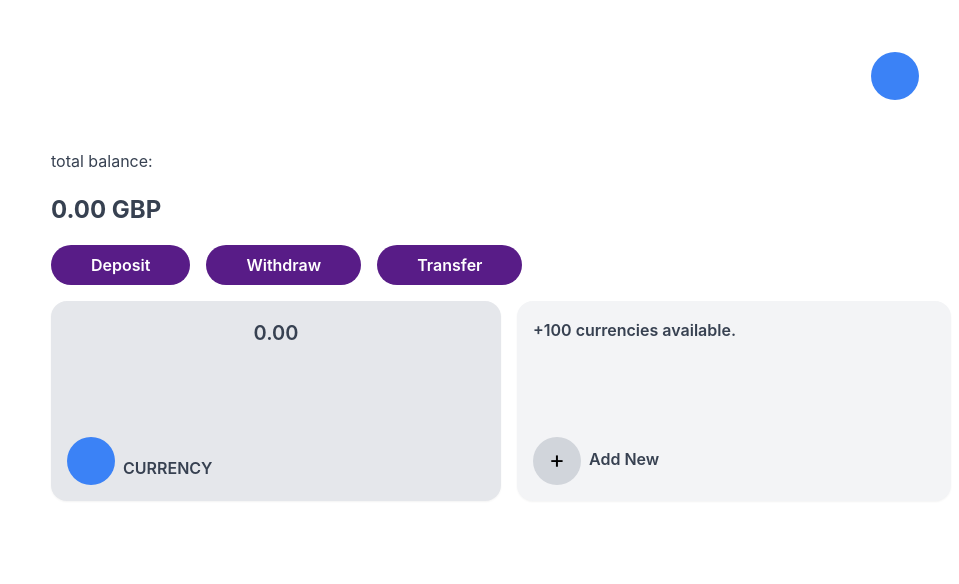
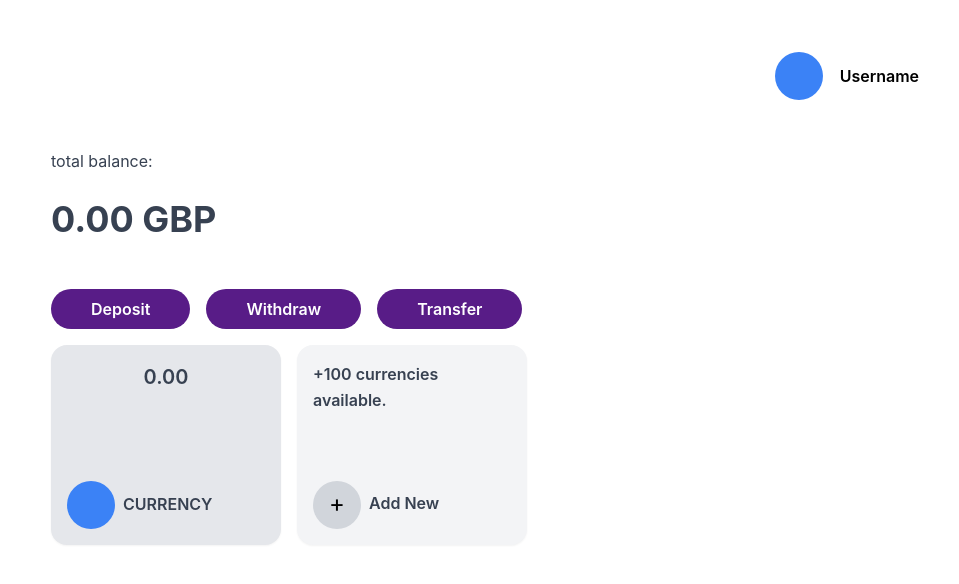
Before and after one commit to andrewisoko/splitter-frontend, a React (Create React App) app: page / in a window 1280 px wide. Shown: the top 584 px of the page, without its empty margins (321-1280 px from the left). Built offline with nearby package versions, Linux system fonts and the light colour scheme.

Commit message:
Fixing avatar username.

```diff
--- a/src/components/assets/pages/HomePage.tsx
+++ b/src/components/assets/pages/HomePage.tsx
@@ -1,6 +1,6 @@
 
 const HomePage = () => {
-  return <div className="min-h-screen flex flex-col md:grid md:grid-cols-[25%_75%] gap-4" >
+  return <div className="md:grid md:grid-cols-[25%_75%] gap-4" >
     <nav className="fixed bottom-2 left-0 right-0 bg-white border-t flex justify-between px-6 pt-8 pb-2 md:hidden">
       <div className="mx-auto flex justify-between gap-6">
         <button>Home</button>
@@ -10,19 +10,20 @@ const HomePage = () => {
       </div>
     </nav>
 
-    <main className="flex-1 md:col-start-2 p-4 md:p-6 pb-20 md:pb-6">
+    <main className="md:col-start-2 p-4 md:p-6 pb-20 md:pb-6">
       <div>
         {/* * Username avatar*/}
-        <a className="mt-5 h-16 w-28 ml-auto rounded-full flex justify-between items-center px-8 hover:bg-gray-100">
+        <a className="mt-5 h-16 w-28 md:w-52 ml-auto rounded-full flex justify-between items-center px-8 hover:bg-gray-100">
             <div className="bg-blue-500 h-12 w-12 rounded-full justify-end"></div>
-            {/* <span className="text-black-700 font-semibold">Username</span> */}
+           <span className="hidden md:inline text-black-700 font-semibold ml-2">Username</span>
+
         </a>
         <div className="mt-10 ml-3">
         <p>total balance:</p>
-        <p className="font-bold text-[24px]">0.00 GBP</p>
+        <p className="font-bold text-[24px] lg:text-[36px]">0.00 GBP</p>
 
         {/*transactions money  */}
-            <div className="mt-4 flex flex-row gap-4">
+            <div className="mt-4 lg:mt-10 flex flex-row gap-4">
               <button className="btn-primary w-full md:w-auto">
                 Deposit
               </button>
@@ -36,14 +37,14 @@ const HomePage = () => {
 
           {/*accounts*/}
           <div className="mt-4 flex flex-row gap-4">
-            <div className="h-[200px] w-1/2 bg-gray-200 rounded-2xl shadow-sm flex flex-col flex-shrink-0 justify-between px-4 py-4">
+            <div className="h-[200px] w-1/2 md:w-[230px] bg-gray-200 rounded-2xl shadow-sm flex flex-col justify-between px-4 py-4">
                 <p className="font-semibold text-[20px] self-center">0.00</p>
                 <div className="flex items-end">
                   <div className="h-12 w-12 rounded-full bg-blue-500"></div>
-                  <p className="ml-2 mb-1 font-semibold">CURRENCY</p>
+                  <p className="ml-2 mb-3 font-semibold">CURRENCY</p>
                 </div>
               </div>
-            <div className="h-[200px] w-1/2 bg-gray-100 rounded-2xl shadow-sm flex flex-col justify-between px-4 py-4">
+            <div className="h-[200px] w-1/2 md:w-[230px] bg-gray-100 rounded-2xl shadow-sm flex flex-col justify-between px-4 py-4">
                 <p className=" text-[15 px] font-semibold self-start">+100 currencies available.</p>
                 <div className="flex items-center">
                   <button className="h-12 w-12 rounded-full bg-gray-300">
```
